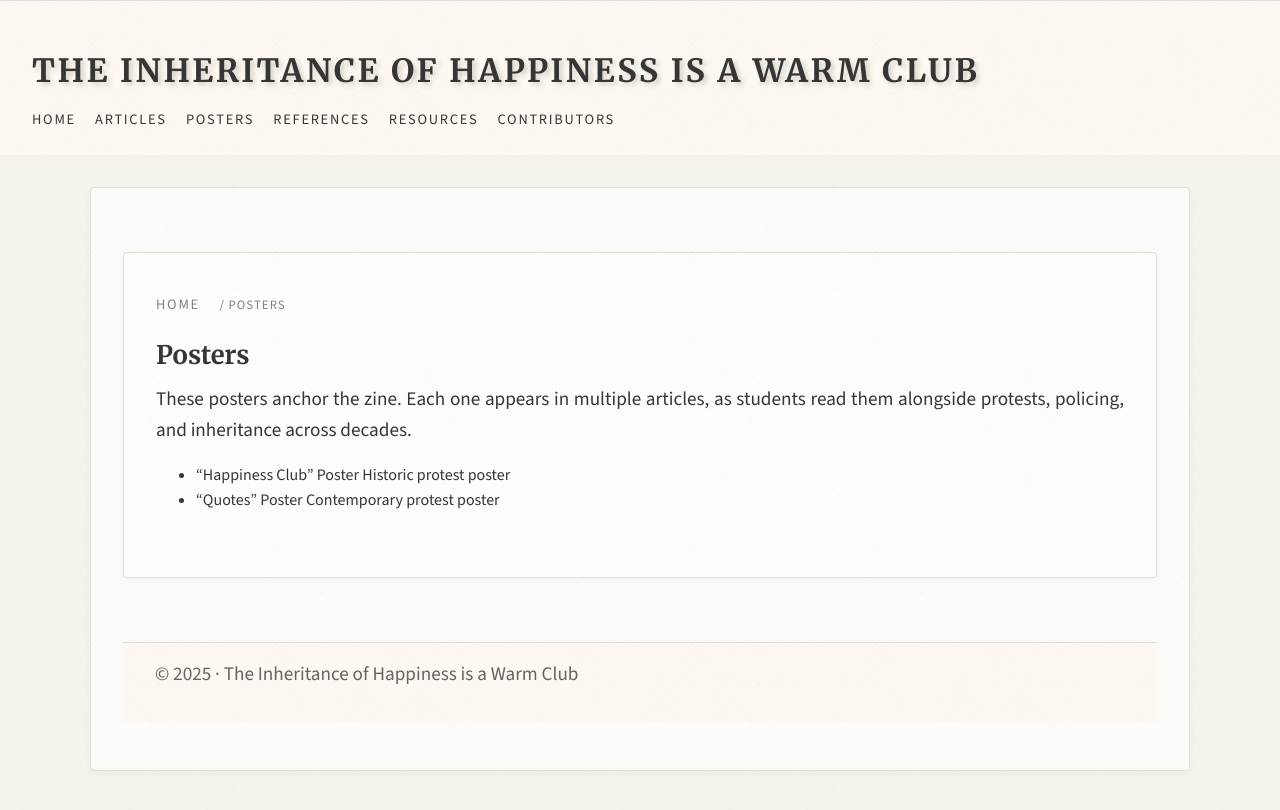
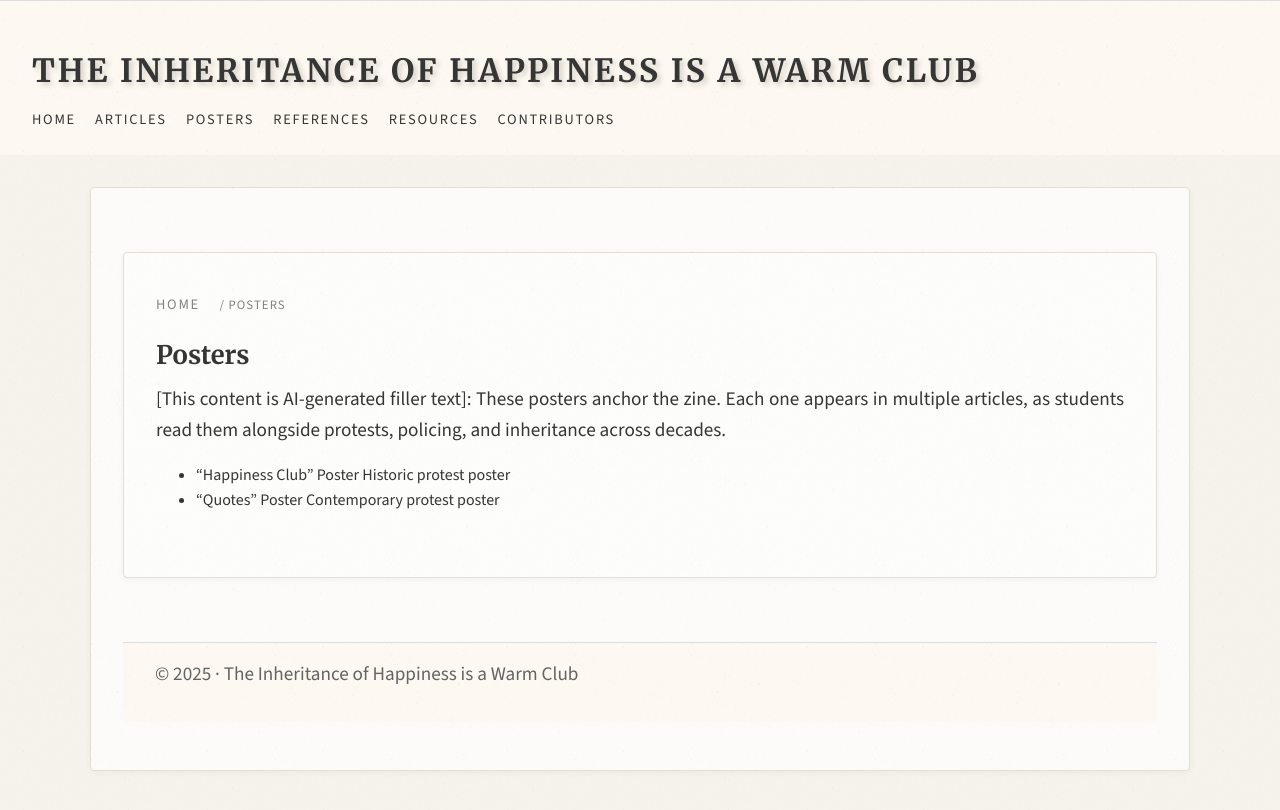
Before and after one commit to matthewjholmes/inheritance_zine, a Jekyll site: the page built from posters/index.md, in a window 1280 px wide. Shown: the top 810 px of the page. Built offline with Jekyll 4.4.1, drawn with Linux system fonts in a browser that asks for light colours.

Commit message:
Add AI content notices where relevant

```diff
--- a/posters/index.md
+++ b/posters/index.md
@@ -6,6 +6,7 @@ title: "Posters"
 <section class="posters-index">
   <h2>Posters</h2>
   <p class="posters-intro">
+  [This content is AI-generated filler text]:
     These posters anchor the zine. Each one appears in multiple articles, as students
     read them alongside protests, policing, and inheritance across decades.
   </p>
```
Also changed, not shown: articles/index.md (+1 -0 lines), assets/images/posters/quotes-thumb.jpg (renamed from assets/images/posters/quotes_0-thumb.jpg), 2 other files.
